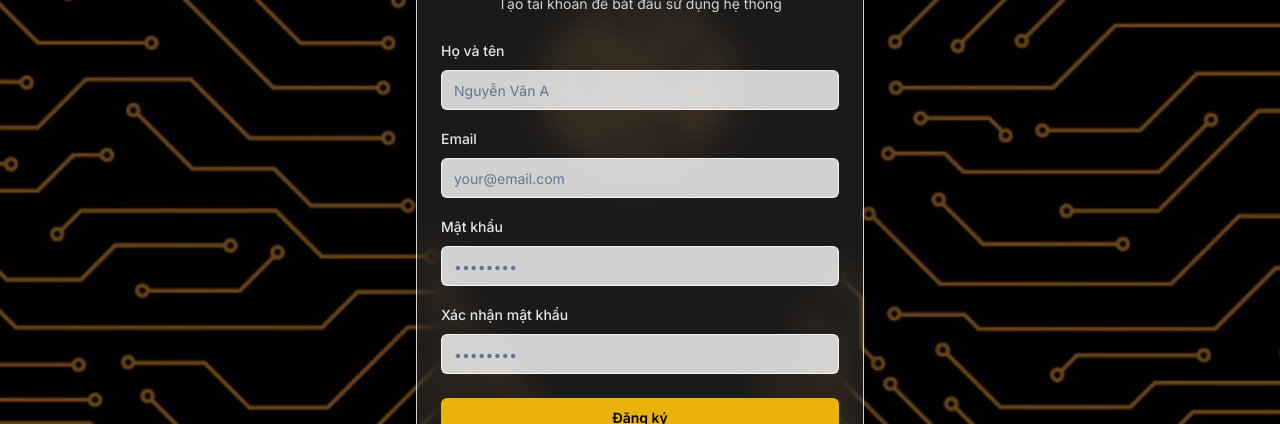
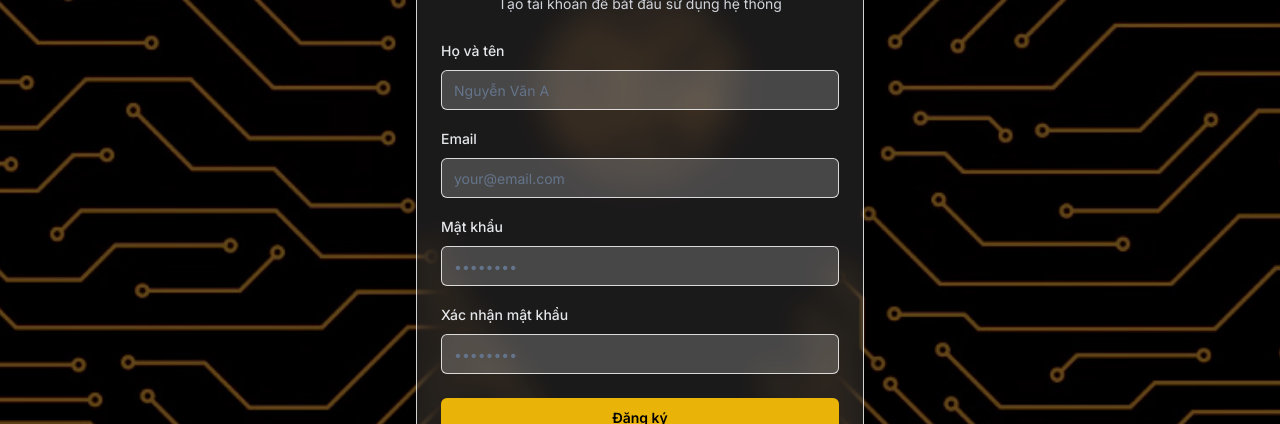
Before and after one commit to anhtnpro12/VisionOfChosen_FE, a Next.js app: page /auth/register in a window 1280 px wide. Shown: the part 228-652 px from the top of the page. Built offline with nearby package versions, Linux system fonts and the light colour scheme; no server answers.

Commit message:
update text color

```diff
--- a/app/auth/login/page.tsx
+++ b/app/auth/login/page.tsx
@@ -90,7 +90,7 @@ export default function LoginPage() {
                 value={email}
                 onChange={(e) => setEmail(e.target.value)}
                 required
-                className="bg-white/80 border border-white/80 text-white placeholder-gray-300"
+                className="bg-white/20 border border-white/80 text-white placeholder-gray-300"
               />
             </div>
             <div className="space-y-2">
@@ -102,7 +102,7 @@ export default function LoginPage() {
                 value={password}
                 onChange={(e) => setPassword(e.target.value)}
                 required
-                className="bg-white/80 border border-white/80 text-white placeholder-gray-300"
+                className="bg-white/20 border border-white/80 text-white placeholder-gray-300"
               />
             </div>
           </CardContent>
--- a/app/auth/register/page.tsx
+++ b/app/auth/register/page.tsx
@@ -100,7 +100,7 @@ export default function RegisterPage() {
                 value={formData.name}
                 onChange={(e) => handleInputChange("name", e.target.value)}
                 required
-                className="bg-white/80 border border-white/80 text-white placeholder-gray-300"
+                className="bg-white/20 border border-white/80 text-white placeholder-gray-300"
               />
             </div>
             <div className="space-y-2">
@@ -112,7 +112,7 @@ export default function RegisterPage() {
                 value={formData.email}
                 onChange={(e) => handleInputChange("email", e.target.value)}
                 required
-                className="bg-white/80 border border-white/80 text-white placeholder-gray-300"
+                className="bg-white/20 border border-white/80 text-white placeholder-gray-300"
               />
             </div>
             <div className="space-y-2">
@@ -124,7 +124,7 @@ export default function RegisterPage() {
                 value={formData.password}
                 onChange={(e) => handleInputChange("password", e.target.value)}
                 required
-                className="bg-white/80 border border-white/80 text-white placeholder-gray-300"
+                className="bg-white/20 border border-white/80 text-white placeholder-gray-300"
               />
             </div>
             <div className="space-y-2">
@@ -136,7 +136,7 @@ export default function RegisterPage() {
                 value={formData.confirmPassword}
                 onChange={(e) => handleInputChange("confirmPassword", e.target.value)}
                 required
-                className="bg-white/80 border border-white/80 text-white placeholder-gray-300"
+                className="bg-white/20 border border-white/80 text-white placeholder-gray-300"
               />
             </div>
           </CardContent>
```
